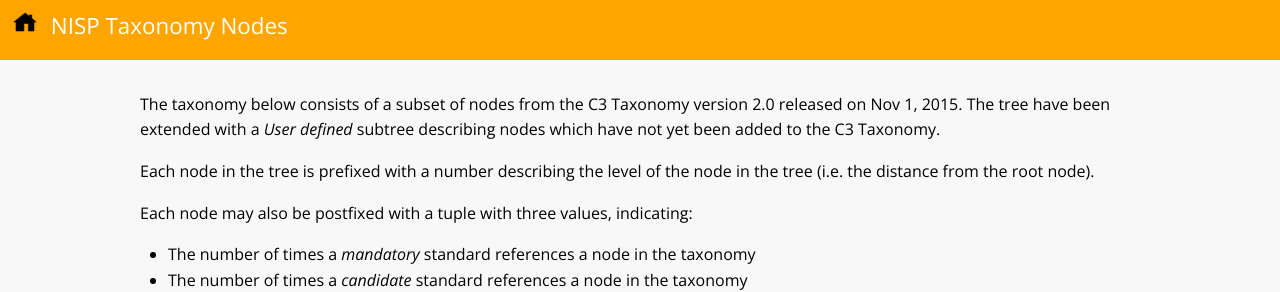
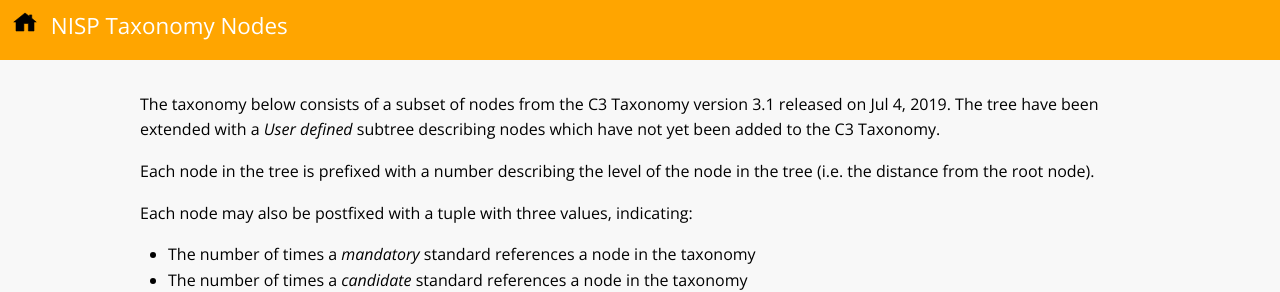
Before and after one commit to stavnstrup/nisp-nation, a Jekyll site: the page built from list-node.md, in a window 1280 px wide. Shown: the top 292 px of the page. Built offline with Jekyll 4.4.1, drawn with Linux system fonts in a browser that asks for light colours; nearby versions of some CDN libraries.

Commit message:
Update description of taxonomy version

```diff
--- a/list-node.md
+++ b/list-node.md
@@ -5,7 +5,7 @@
 ---
 
 
-The taxonomy below consists of a subset of nodes from the C3 Taxonomy version 2.0 released on Nov 1, 2015. The tree have been extended with a *User defined* subtree describing nodes which have not yet been added to the C3 Taxonomy.
+The taxonomy below consists of a subset of nodes from the C3 Taxonomy version 3.1 released on Jul 4, 2019. The tree have been extended with a *User defined* subtree describing nodes which have not yet been added to the C3 Taxonomy.
 
 Each node in the tree is prefixed with a number describing the level of the node in the tree (i.e. the distance from the root node).
 
```
